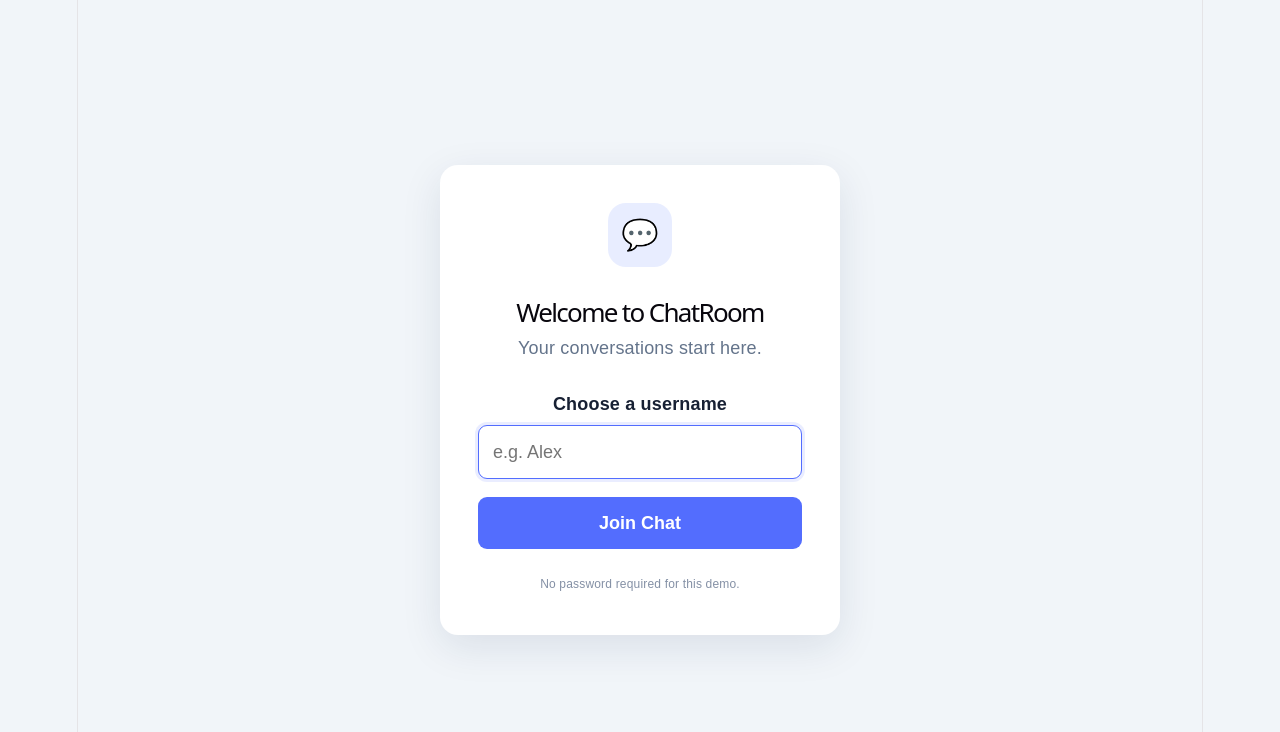
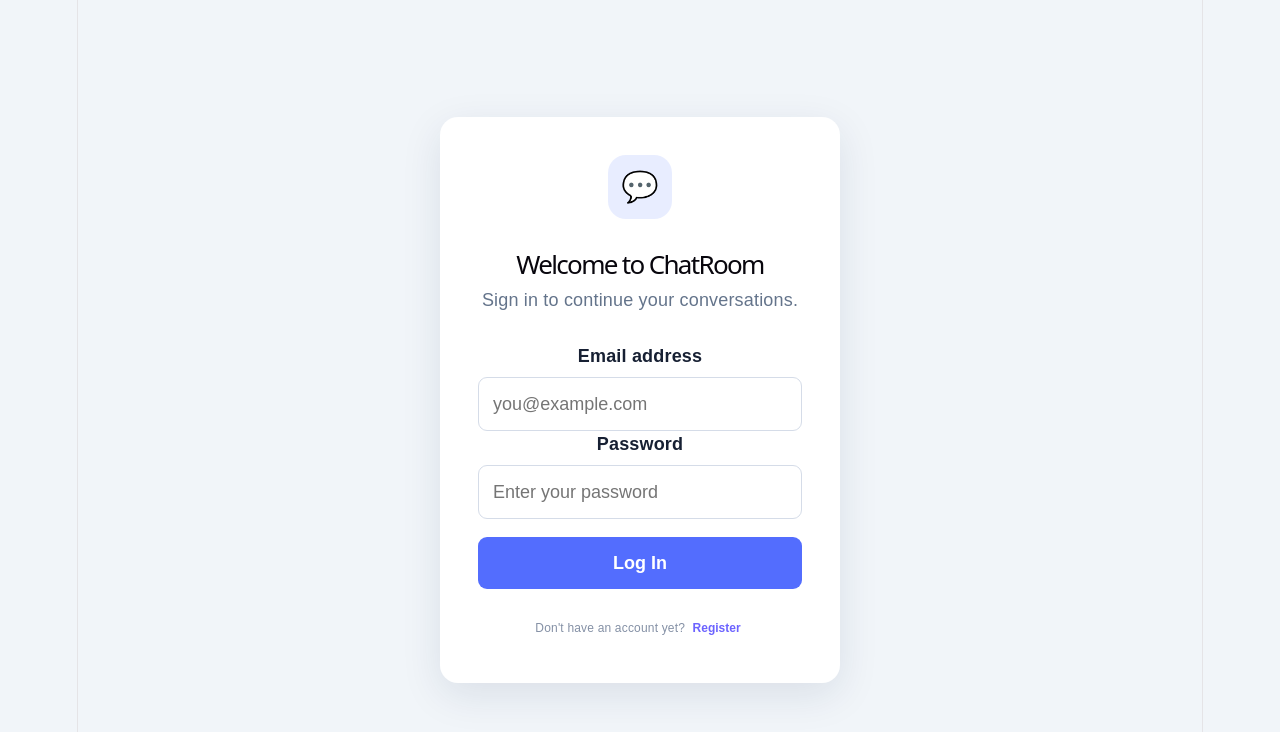
Before and after one commit to Phetheho000/Real-Time-ChatApp, a React (Vite) app in the folder client/: page / in a window 1280 px wide. Shown: the top 732 px of the page. Built offline with nearby package versions, Linux system fonts and the light colour scheme; the HTML template or start-up script is replaced by a standard one.

Commit message:
authentication updates

```diff
--- a/client/src/App.css
+++ b/client/src/App.css
@@ -409,3 +409,22 @@ input {
         opacity: 1;
     }
 }
+
+.auth-switch {
+    background: none;
+    border: none;
+    color: #6c63ff;
+    cursor: pointer;
+    font: inherit;
+    font-weight: 600;
+    padding: 4px;
+}
+
+.auth-switch:hover {
+    text-decoration: underline;
+}
+
+.primary-button:disabled {
+    opacity: 0.6;
+    cursor: not-allowed;
+}
--- a/client/src/App.jsx
+++ b/client/src/App.jsx
@@ -1,3 +1,4 @@
+
 import { useEffect, useState, useRef } from "react";
 import { io } from "socket.io-client";
 import "./App.css";
@@ -10,59 +11,64 @@ function App() {
     const [username, setUsername] = useState(
         () => localStorage.getItem("chatUsername") || ""
     );
+
+    const [token, setToken] = useState(
+        () => localStorage.getItem("chatToken") || ""
+    );
+
     const [loggedIn, setLoggedIn] = useState(
-        () => Boolean(localStorage.getItem("chatUsername"))
+        () => Boolean(
+            localStorage.getItem("chatToken") &&
+            localStorage.getItem("chatUsername")
+        )
     );
+
+    const [isRegistering, setIsRegistering] = useState(false);
+    const [email, setEmail] = useState("");
+    const [password, setPassword] = useState("");
     const [message, setMessage] = useState("");
     const [messages, setMessages] = useState([]);
     const [error, setError] = useState("");
     const [onlineUsers, setOnlineUsers] = useState([]);
     const [typingUsers, setTypingUsers] = useState([]);
+    const [isSubmitting, setIsSubmitting] = useState(false);
+
     const typingTimer = useRef(null);
 
+    // Listen for chat updates
     useEffect(() => {
-    // Listen for new chat messages
         const receiveMessage = (data) => {
-        setMessages((previousMessages) => [
-            ...previousMessages,
-            data
-        ]);
+            setMessages((previous) => [...previous, data]);
         };
 
-    // Listen for online users
         const receiveOnlineUsers = (users) => {
             setOnlineUsers(users);
         };
 
-    // Listen when someone starts typing
         const receiveTyping = (typingUsername) => {
-        setTypingUsers((previousUsers) =>
-            previousUsers.includes(typingUsername)
-                ? previousUsers
-                : [...previousUsers, typingUsername]
+            setTypingUsers((previous) =>
+                previous.includes(typingUsername)
+                    ? previous
+                    : [...previous, typingUsername]
             );
         };
 
-    // Listen when someone stops typing
         const receiveStopTyping = (typingUsername) => {
-        setTypingUsers((previousUsers) =>
-            previousUsers.filter((user) => user !== typingUsername)
+            setTypingUsers((previous) =>
+                previous.filter((user) => user !== typingUsername)
             );
         };
 
         const receiveMessageHistory = (history) => {
-        console.log("History received by React:", history);
             setMessages(history);
         };
 
-    // Register all listeners
         socket.on("chatMessage", receiveMessage);
         socket.on("onlineUsers", receiveOnlineUsers);
         socket.on("typing", receiveTyping);
         socket.on("stopTyping", receiveStopTyping);
         socket.on("messageHistory", receiveMessageHistory);
 
-    // Remove listeners when the component unmounts
         return () => {
             socket.off("chatMessage", receiveMessage);
             socket.off("onlineUsers", receiveOnlineUsers);
@@ -72,39 +78,95 @@ useEffect(() => {
         };
     }, []);
 
+    // Connect after login and provide the JWT token
     useEffect(() => {
-    if (loggedIn && username) {
-        if (!socket.connected) {
-            socket.connect();
-        }
-
-        socket.emit("userOnline", username);
-    }
-}, [loggedIn, username]);
-
-    const login = (event) => {
-        event.preventDefault();
-
-        const cleanUsername = username.trim();
-
-        if (!cleanUsername) {
-            setError("Please enter a username.");
-            return;
-        }
-
-        setUsername(cleanUsername);
-        localStorage.setItem("chatUsername", cleanUsername);
-
-        setError("");
-        setLoggedIn(true);
+        if (loggedIn && username && token) {
+            socket.auth = { token };
 
             if (!socket.connected) {
                 socket.connect();
             }
 
-        socket.emit("userOnline", cleanUsername);
+            // The server will be updated to verify this identity next.
+            socket.emit("userOnline", username);
+        }
+    }, [loggedIn, username, token]);
+
+    // Register or log in
+    const handleAuthentication = async (event) => {
+        event.preventDefault();
+        setError("");
+
+        const cleanEmail = email.trim().toLowerCase();
+        const cleanUsername = username.trim();
+
+        if (!cleanEmail || !password) {
+            setError("Please enter your email and password.");
+            return;
+        }
+
+        if (isRegistering && !cleanUsername) {
+            setError("Please enter a username.");
+            return;
+        }
+
+        setIsSubmitting(true);
+
+        try {
+            const endpoint = isRegistering
+                ? "/api/auth/register"
+                : "/api/auth/login";
+
+            const body = isRegistering
+                ? {
+                    username: cleanUsername,
+                    email: cleanEmail,
+                    password
+                }
+                : {
+                    email: cleanEmail,
+                    password
                 };
 
+            const response = await fetch(
+                `http://localhost:5000${endpoint}`,
+                {
+                    method: "POST",
+                    headers: {
+                        "Content-Type": "application/json"
+                    },
+                    body: JSON.stringify(body)
+                }
+            );
+
+            const data = await response.json();
+
+            if (!response.ok) {
+                throw new Error(
+                    data.message || "Authentication failed."
+                );
+            }
+
+            // Save the authenticated account details
+            localStorage.setItem("chatToken", data.token);
+            localStorage.setItem("chatUsername", data.user.username);
+
+            setToken(data.token);
+            setUsername(data.user.username);
+            setPassword("");
+            setError("");
+            setLoggedIn(true);
+        } catch (err) {
+            setError(
+                err.message ||
+                "Could not connect to the server. Please try again."
+            );
+        } finally {
+            setIsSubmitting(false);
+        }
+    };
+
+    // Send a chat message
     const sendMessage = (event) => {
         event.preventDefault();
 
@@ -114,60 +176,151 @@ const sendMessage = (event) => {
             return;
         }
 
-    // Cancel the typing timer
         clearTimeout(typingTimer.current);
-
-    // Tell other users you have stopped typing
         socket.emit("stopTyping");
 
-    // Send the chat message
         socket.emit("chatMessage", {
             username,
             text: cleanMessage
         });
 
-    // Clear the input
         setMessage("");
     };
 
+    // Log out
+    const logout = () => {
+        clearTimeout(typingTimer.current);
+        socket.disconnect();
+
+        localStorage.removeItem("chatToken");
+        localStorage.removeItem("chatUsername");
+
+        setToken("");
+        setUsername("");
+        setEmail("");
+        setPassword("");
+        setLoggedIn(false);
+        setMessages([]);
+        setMessage("");
+        setOnlineUsers([]);
+        setTypingUsers([]);
+        setError("");
+    };
+
+    // Registration and login screen
     if (!loggedIn) {
         return (
             <main className="login-page">
-                <form className="login-card" onSubmit={login}>
+                <form
+                    className="login-card"
+                    onSubmit={handleAuthentication}
+                >
                     <div className="brand-icon">💬</div>
 
                     <h1>Welcome to ChatRoom</h1>
+
                     <p className="subtitle">
-                        Your conversations start here.
+                        {isRegistering
+                            ? "Create your account to get started."
+                            : "Sign in to continue your conversations."}
                     </p>
 
-                    <label htmlFor="username">Choose a username</label>
+                    {isRegistering && (
+                        <>
+                            <label htmlFor="username">
+                                Username
+                            </label>
 
                             <input
                                 id="username"
                                 type="text"
                                 value={username}
-                        onChange={(event) => setUsername(event.target.value)}
-                        placeholder="e.g. Alex"
+                                onChange={(event) =>
+                                    setUsername(event.target.value)
+                                }
+                                placeholder="Choose a username"
+                                minLength={3}
                                 maxLength={20}
                                 autoComplete="username"
-                        autoFocus
+                                required
+                            />
+                        </>
+                    )}
+
+                    <label htmlFor="email">Email address</label>
+
+                    <input
+                        id="email"
+                        type="email"
+                        value={email}
+                        onChange={(event) =>
+                            setEmail(event.target.value)
+                        }
+                        placeholder="you@example.com"
+                        autoComplete="email"
+                        required
                     />
 
-                    {error && <p className="error">{error}</p>}
+                    <label htmlFor="password">Password</label>
 
-                    <button type="submit" className="primary-button">
-                        Join Chat
+                    <input
+                        id="password"
+                        type="password"
+                        value={password}
+                        onChange={(event) =>
+                            setPassword(event.target.value)
+                        }
+                        placeholder="Enter your password"
+                        minLength={8}
+                        maxLength={72}
+                        autoComplete={
+                            isRegistering
+                                ? "new-password"
+                                : "current-password"
+                        }
+                        required
+                    />
+
+                    {error && (
+                        <p className="error">{error}</p>
+                    )}
+
+                    <button
+                        type="submit"
+                        className="primary-button"
+                        disabled={isSubmitting}
+                    >
+                        {isSubmitting
+                            ? "Please wait..."
+                            : isRegistering
+                                ? "Create Account"
+                                : "Log In"}
                     </button>
 
                     <p className="login-note">
-                        No password required for this demo.
+                        {isRegistering
+                            ? "Already have an account?"
+                            : "Don't have an account yet?"}
+                        {" "}
+                        <button
+                            type="button"
+                            className="auth-switch"
+                            onClick={() => {
+                                setIsRegistering(!isRegistering);
+                                setError("");
+                            }}
+                        >
+                            {isRegistering
+                                ? "Log in"
+                                : "Register"}
+                        </button>
                     </p>
                 </form>
             </main>
         );
     }
 
+    // Chat screen
     return (
         <main className="chat-page">
             <section className="chat-card">
@@ -179,38 +332,45 @@ const sendMessage = (event) => {
 
                     <button
                         className="logout-button"
-                        onClick={() => {
-                            socket.disconnect();
-                            localStorage.removeItem("chatUsername");
-                            setUsername("");
-                            setLoggedIn(false);
-                            setMessages([]);
-                            setMessage("");
-                        }}
+                        onClick={logout}
                     >
                         Log out
                     </button>
                 </header>
 
                 <div className="connection-status">
-                    <span className={socket.connected ? "status-dot online" : "status-dot"} />
-                    {socket.connected ? "Connected" : "Connecting..."}
+                    <span
+                        className={
+                            socket.connected
+                                ? "status-dot online"
+                                : "status-dot"
+                        }
+                    />
+                    {socket.connected
+                        ? "Connected"
+                        : "Connecting..."}
                 </div>
 
                 <aside className="online-users">
                     <h3>
                         Online Users
-                        <span className="online-count">{onlineUsers.length}</span>
+                        <span className="online-count">
+                            {onlineUsers.length}
+                        </span>
                     </h3>
 
                     {onlineUsers.length === 0 ? (
-                        <p className="no-users">No users online</p>
+                        <p className="no-users">
+                            No users online
+                        </p>
                     ) : (
                         <ul>
                             {onlineUsers.map((user) => (
                                 <li key={user}>
-                                    <span className="user-status-dot"></span>
-                                    {user === username ? `${user} (You)` : user}
+                                    <span className="user-status-dot" />
+                                    {user === username
+                                        ? `${user} (You)`
+                                        : user}
                                 </li>
                             ))}
                         </ul>
@@ -222,21 +382,28 @@ const sendMessage = (event) => {
                         <div className="empty-chat">
                             <span>👋</span>
                             <p>No messages yet.</p>
-                            <p>Say hello to start the conversation!</p>
+                            <p>
+                                Say hello to start the conversation!
+                            </p>
                         </div>
                     )}
 
                     {messages.map((msg, index) => {
-                        const ownMessage = msg.username === username;
+                        const ownMessage =
+                            msg.username === username;
 
                         return (
                             <div
-                                key={`${index}-${msg.time}`}
-                                className={`message-row ${ownMessage ? "own-message" : ""}`}
+                                key={msg.id ?? `${index}-${msg.time}`}
+                                className={`message-row ${
+                                    ownMessage ? "own-message" : ""
+                                }`}
                             >
                                 <div className="message-bubble">
                                     <div className="message-author">
-                                        {ownMessage ? "You" : msg.username}
+                                        {ownMessage
+                                            ? "You"
+                                            : msg.username}
                                     </div>
 
                                     <div className="message-text">
@@ -251,7 +418,9 @@ const sendMessage = (event) => {
                         );
                     })}
 
-                    {typingUsers.filter((user) => user !== username).length > 0 && (
+                    {typingUsers.filter(
+                        (user) => user !== username
+                    ).length > 0 && (
                         <div className="typing-indicator">
                             <span className="typing-dots">
                                 <span></span>
@@ -262,14 +431,20 @@ const sendMessage = (event) => {
                             {typingUsers
                                 .filter((user) => user !== username)
                                 .join(", ")}
-                            {typingUsers.filter((user) => user !== username).length === 1
+
+                            {typingUsers.filter(
+                                (user) => user !== username
+                            ).length === 1
                                 ? " is typing..."
                                 : " are typing..."}
                         </div>
                     )}
                 </div>
 
-                <form className="message-form" onSubmit={sendMessage}>
+                <form
+                    className="message-form"
+                    onSubmit={sendMessage}
+                >
                     <input
                         type="text"
                         value={message}
@@ -282,9 +457,12 @@ const sendMessage = (event) => {
                             if (value.trim()) {
                                 socket.emit("typing");
 
-                                typingTimer.current = setTimeout(() => {
+                                typingTimer.current = setTimeout(
+                                    () => {
                                         socket.emit("stopTyping");
-                                }, 2000);
+                                    },
+                                    2000
+                                );
                             } else {
                                 socket.emit("stopTyping");
                             }
@@ -292,7 +470,10 @@ const sendMessage = (event) => {
                         placeholder="Type your message..."
                     />
 
-                    <button type="submit" className="primary-button">
+                    <button
+                        type="submit"
+                        className="primary-button"
+                    >
                         Send
                     </button>
                 </form>
```
Also changed, not shown: 2 other files (tests, documents, lock files or other folders). Lines whose indentation alone changed are shown as unchanged.
